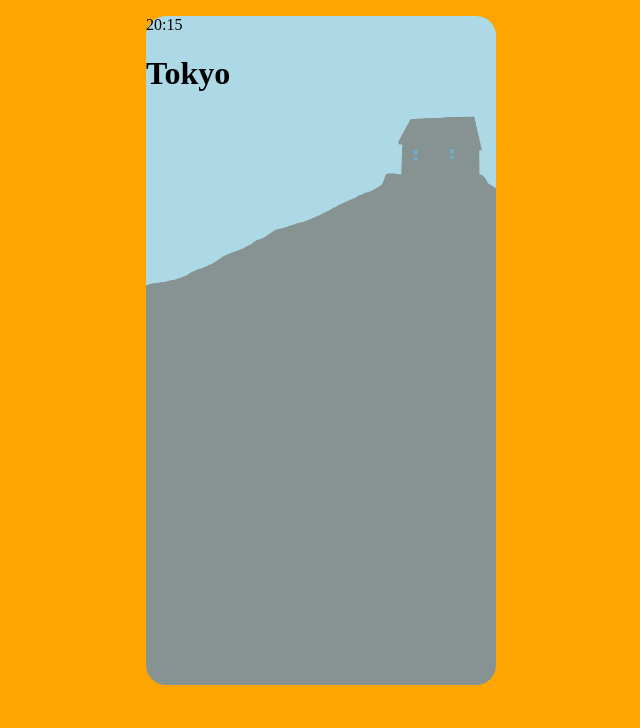
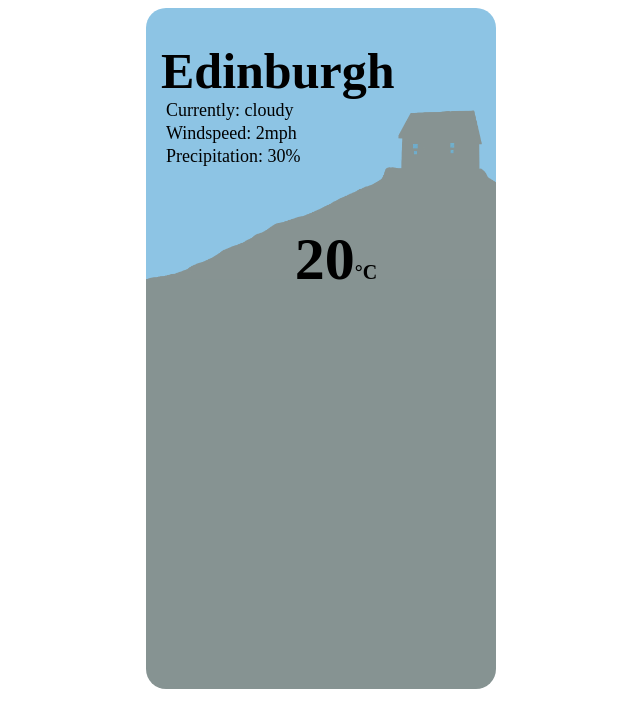
Before and after one commit to cafeorea/weather-app, a plain HTML site: page index.html in a window 1280 px wide. Shown: the whole page, without its empty margins (319-959 px from the left). Drawn offline with Linux system fonts and the light colour scheme.

Commit message:
Layout planned for some features using html and css

```diff
--- a/index.html
+++ b/index.html
@@ -10,13 +10,24 @@
   <body>
     <div class="container">
       <div class="sky-section">
-        <p class="current-time">20:15</p>
-        <h1 class="location-header">Tokyo</h1>
         <img
           src="images/day-house.png"
           alt="House on hill"
           class="house-image"
         />
+        <h1 class="city-name">Edinburgh</h1>
+        <ul class="current-conditions">
+          <li class="current-summary">
+            Currently: <span class="current-desc">cloudy</span>
+          </li>
+          <li class="current-wind">
+            Windspeed: <span class="current-speed">2mph</span>
+          </li>
+          <li class="current-precipitation">
+            Precipitation: <span class="current-rain">30%</span>
+          </li>
+        </ul>
+        <h2 class="current-temp">20<span class="unit">°C</span></h2>
       </div>
       <div class="main-section"></div>
     </div>
--- a/style.css
+++ b/style.css
@@ -1,9 +1,8 @@
 body {
-  background-color: orange;
 }
 .container {
   width: 350px;
-  height: 680px;
+  height: 681px;
   border-radius: 20px;
   display: block;
   margin: 0 auto;
@@ -14,17 +13,55 @@ body {
   border-top-left-radius: 20px;
   border-top-right-radius: 20px;
   width: 350px;
-  background-color: lightblue;
+  background-color: #8dc4e4;
+}
+
+.city-name {
+  position: absolute;
+  display: inline-block;
+  top: 8px;
+  margin-left: 15px;
+  text-align: center;
+  font-size: 50px;
+}
+.current-conditions {
+  position: absolute;
+  display: block;
+  list-style: none;
+  top: 80px;
+  padding-left: 0px !important;
+  margin-left: 20px;
+  margin-top: 20px;
+  font-size: 18px;
+}
+
+li:not(:last-child) {
+  margin-bottom: 2px;
+}
+
+.current-temp {
+  position: absolute;
+  display: inline-block;
+  font-size: 60px;
+  width: 350px;
+  text-align: center;
+  top: 175px;
+  margin-left: 15px;
+}
+
+.unit {
+  font-size: 20px;
 }
 
 .house-image {
   display: flex;
   width: 350px;
+  padding-top: 100px;
 }
 
 .main-section {
-  min-height: 400px;
-  max-height: 400px;
+  min-height: 410px;
+  max-height: 410px;
   width: 350px;
   border-bottom-left-radius: 20px;
   border-bottom-right-radius: 20px;
```
